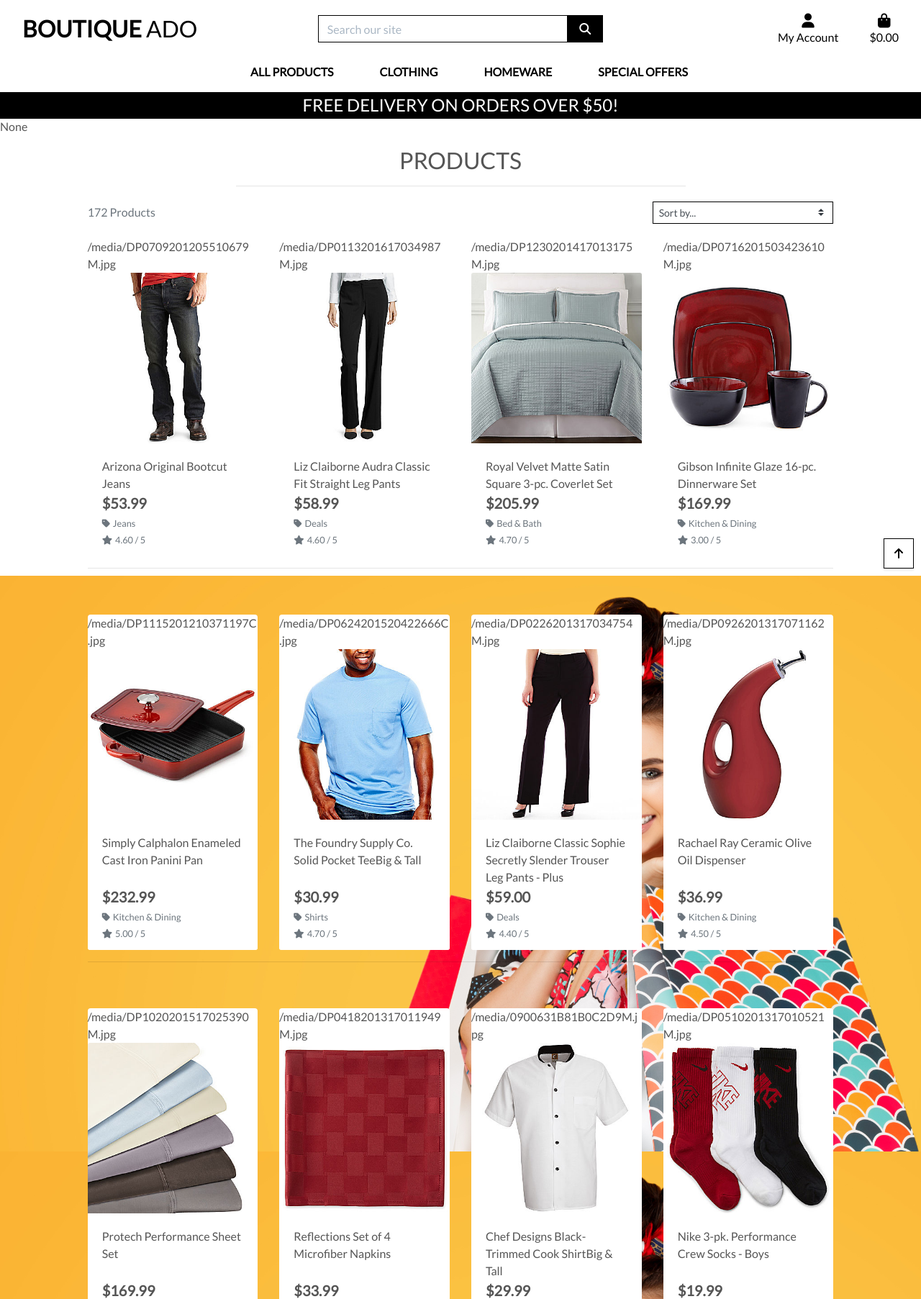
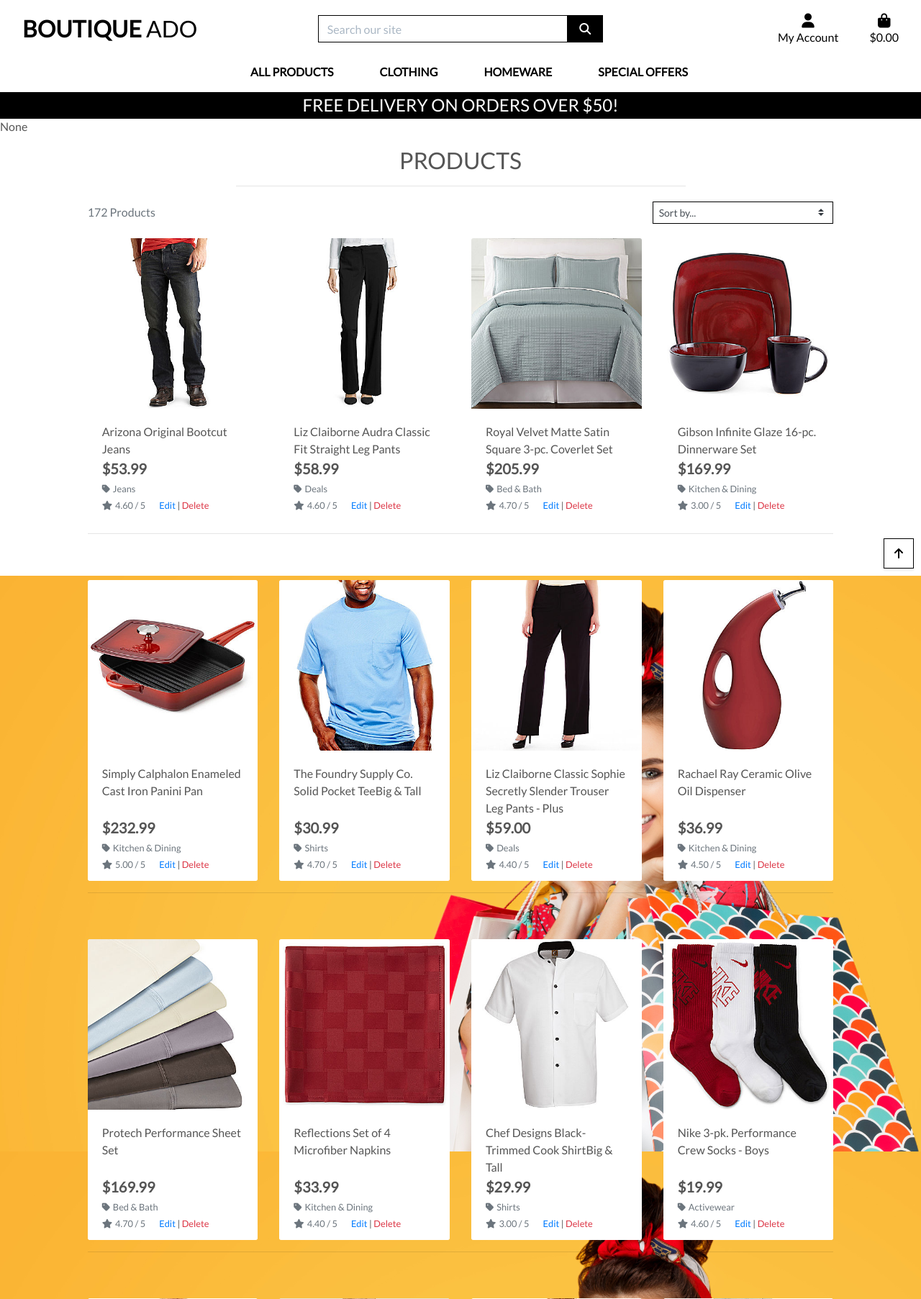
Before and after one commit to zahur76/Boutique-ado, a Django app: page /products/ in a window 1280 px wide. Shown: the top 1805 px of the page at 72% size. Run offline with Django 3.2, Linux system fonts and the light colour scheme; the visitor is signed in with stand-in values (Sample User, id 1); data comes from the database, SQL or seed files in the repository; some libraries are stand-ins or nearby versions.

Commit message:
Add delete feature for products

```diff
--- a/products/templates/products/product_detail.html
+++ b/products/templates/products/product_detail.html
@@ -41,6 +41,12 @@
                         <small class="text-muted"><i class="fas fa-star mr-1"></i>{{ product.rating }} / 5</small>
                     {% else %}
                         <small class="text-muted">No Rating</small>
+                    {% endif %}
+                    {% if request.user.is_superuser %}
+                        <small class="ml-3">
+                            <a href="{% url 'edit_product' product.id %}">Edit</a> |
+                            <a class="text-danger" href="{% url 'delete_product' product.id %}">Delete</a>
+                        </small>
                     {% endif %}
                     <p class="mt-3">{{ product.description }}</p>
                     <!-- product.id same as product.pk. Automatically assigned-->
--- a/products/templates/products/products.html
+++ b/products/templates/products/products.html
@@ -61,7 +61,6 @@
                         <div class="col-sm-6 col-md-6 col-lg-4 col-xl-3">
                             <div class="card h-100 border-0">
                                 {% if product.image %}
-                                {{ product.image.url }}
                                 <!-- MEDIA_URL == /media/ -->
                                 <!-- Product.id == product.pk -->
                                 <a href="{% url 'product_detail' product.id %}">
@@ -93,6 +92,12 @@
                                                 <small class="text-muted"><i class="fas fa-star mr-1"></i>{{ product.rating }} / 5</small>
                                             {% else %}
                                                 <small class="text-muted">No Rating</small>
+                                            {% endif %}
+                                            {% if request.user.is_superuser %}
+                                                <small class="ml-3">
+                                                    <a href="{% url 'edit_product' product.id %}">Edit</a> |
+                                                    <a class="text-danger" href="{% url 'delete_product' product.id %}">Delete</a>
+                                                </small>
                                             {% endif %}
                                         </div>
                                     </div>
--- a/products/urls.py
+++ b/products/urls.py
@@ -8,4 +8,5 @@ urlpatterns = [
     path('<int:product_id>/', views.product_detail, name='product_detail'),
     path('add/', views.add_product, name='add_product'),
     path('edit/<int:product_id>/', views.edit_product, name='edit_product'),
+    path('delete/<int:product_id>/', views.delete_product, name='delete_product'),
 ]
--- a/products/views.py
+++ b/products/views.py
@@ -94,11 +94,13 @@ def product_detail(request, product_id):
 def add_product(request):
     """ Add a product to the store """
     if request.method == 'POST':
+        # This is a new product, no need to use instance
         form = ProductForm(request.POST, request.FILES)
         if form.is_valid():
-            form.save()
+            # This is the new saved product
+            product = form.save()
             messages.success(request, 'Successfully added product!')
-            return redirect(reverse('add_product'))
+            return redirect(reverse('product_detail', args=[product.id]))
         else:
             messages.error(request, 'Failed to add product. Please ensure the form is valid.')
     # Get request
@@ -136,3 +138,11 @@ def edit_product(request, product_id):
     }
 
     return render(request, template, context)
+
+
+def delete_product(request, product_id):
+    """ Delete a product from the store """
+    product = get_object_or_404(Product, pk=product_id)
+    product.delete()
+    messages.success(request, 'Product deleted!')
+    return redirect(reverse('products'))
```
Also changed, not shown: Q.png (deleted), Q_yKpX3HX.png (deleted).
